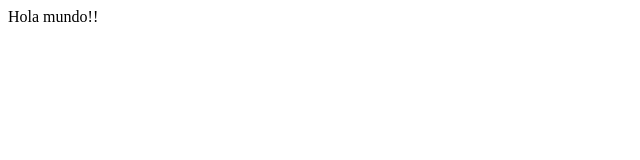
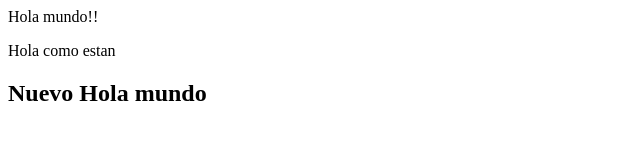
Before and after one commit to wsjimenez/testRepositorio, a plain HTML site: page index.html in a window 1280 px wide. Shown: the whole page, without its empty margins (0-640 px from the left). Drawn offline with Linux system fonts and the light colour scheme.

Commit message:
Se modifico los tres archivos

```diff
--- a/index.html
+++ b/index.html
@@ -7,5 +7,10 @@
 </head>
 <body>
     Hola mundo!!
+
+    <p>Hola como estan</p>
+
+    <h2>Nuevo Hola mundo</h2>
+
 </body>
 </html>
```
Also changed, not shown: readme.txt, 1 other file.
